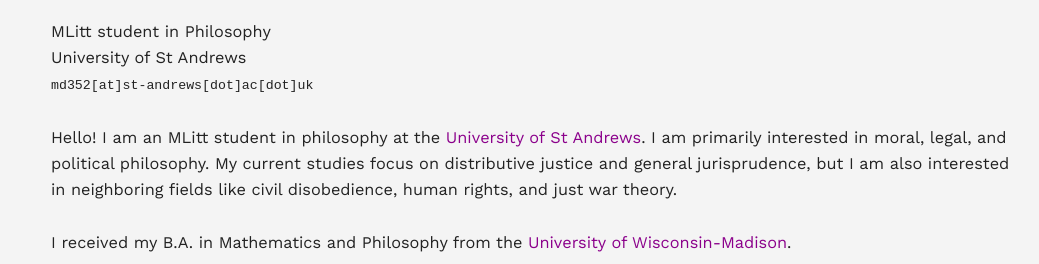
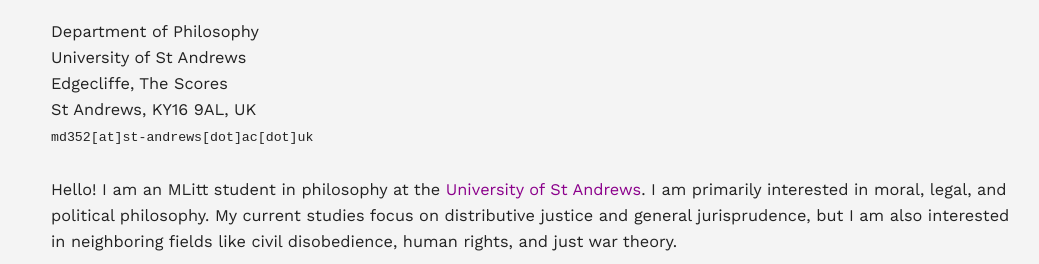
Before and after one commit to Aeromant1x/homepage, a plain HTML site: page index.html in a window 1280 px wide. Shown: the part 116-380 px from the top of the page, without its empty margins (109-1148 px from the left). Drawn offline with nearby package versions, Linux system fonts and the light colour scheme.

Commit message:
Update index.html

```diff
--- a/index.html
+++ b/index.html
@@ -15,11 +15,11 @@
 
 			<h1><b>Mingjie</b> Du</h1>
 			<p>
-				MLitt student in Philosophy <br>
-				University of St Andrews <br>
-
+				Department of Philosophy<br>
+                University of St Andrews<br>
+                Edgecliffe, The Scores<br>
+                St Andrews, KY16 9AL, UK<br>
 				<kbd>md352[at]st-andrews[dot]ac[dot]uk</kbd> <br>
-
 			</p>
 			<p>
 				Hello! I am an MLitt student in philosophy at the <a href="https://www.st-andrews.ac.uk/sasp/">University of St Andrews</a>. I am primarily interested in moral, legal, and political philosophy. My current studies focus on distributive justice and general jurisprudence, but I am also interested in neighboring fields like civil disobedience, human rights, and just war theory.
```
